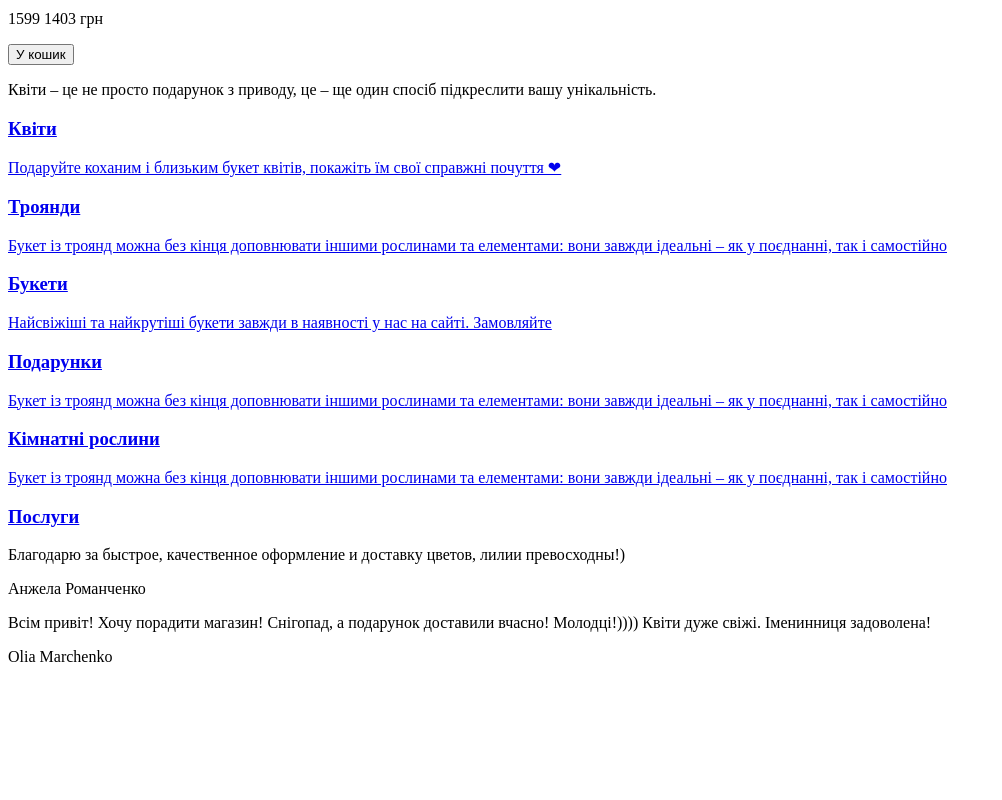
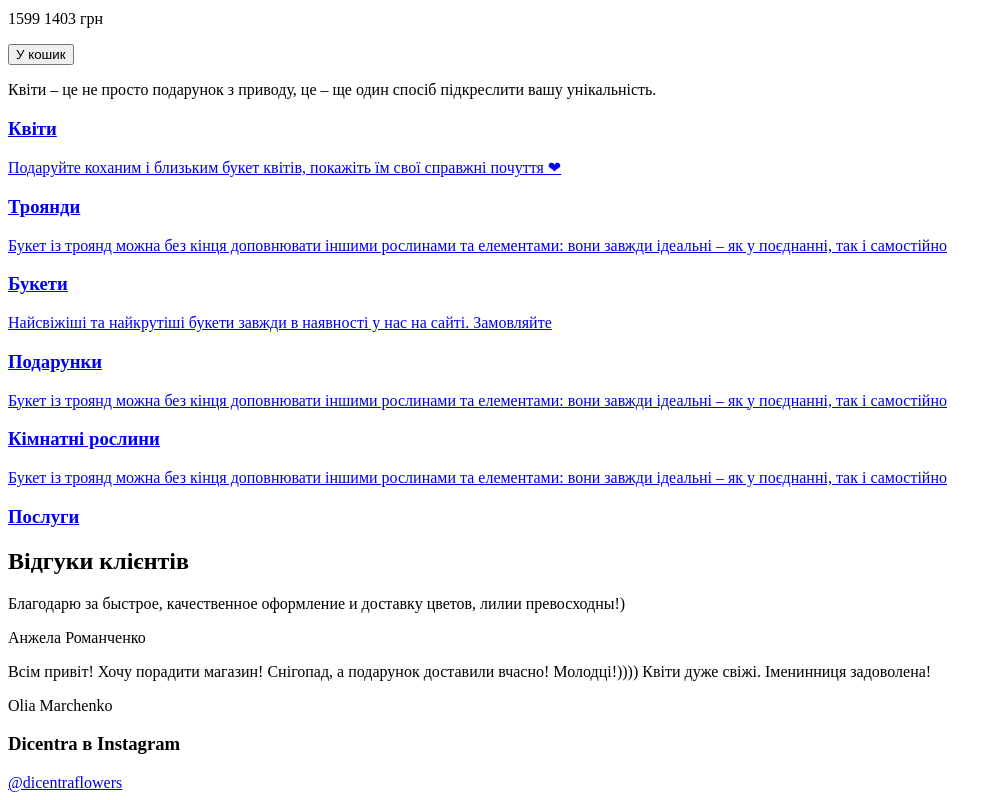
Before and after one commit to NataliaKonoz/Online-flower-shop, a plain HTML site: page index.html in a window 1280 px wide. Shown: the part 2535-3335 px from the top of the page, without its empty margins (0-1002 px from the left). Before the commit the page ends 3217 px from the top, so only its background shows below. Drawn offline with Linux system fonts and the light colour scheme.

Commit message:
Make a section with links to the store's social networks

```diff
--- a/index.html
+++ b/index.html
@@ -294,6 +294,7 @@
       </section>
       <!-- Section with reviews -->
       <section>
+        <h2>Відгуки клієнтів</h2>
         <article>
           <p lang="ru">
             Благодарю за быстрое, качественное оформление и доставку цветов,
@@ -310,6 +311,15 @@
           <p lang="en">Olia Marchenko</p>
         </article>
       </section>
+      <!-- Links to social networks section-->
+      <section>
+        <h3>
+          <span lang="en">Dicentra</span> в <span lang="en">Instagram</span>
+        </h3>
+        <a href="https://www.instagram.com/dicentraflowers" target="_blank"
+          >@dicentraflowers</a
+        >
+      </section>
     </main>
   </body>
 </html>
```
